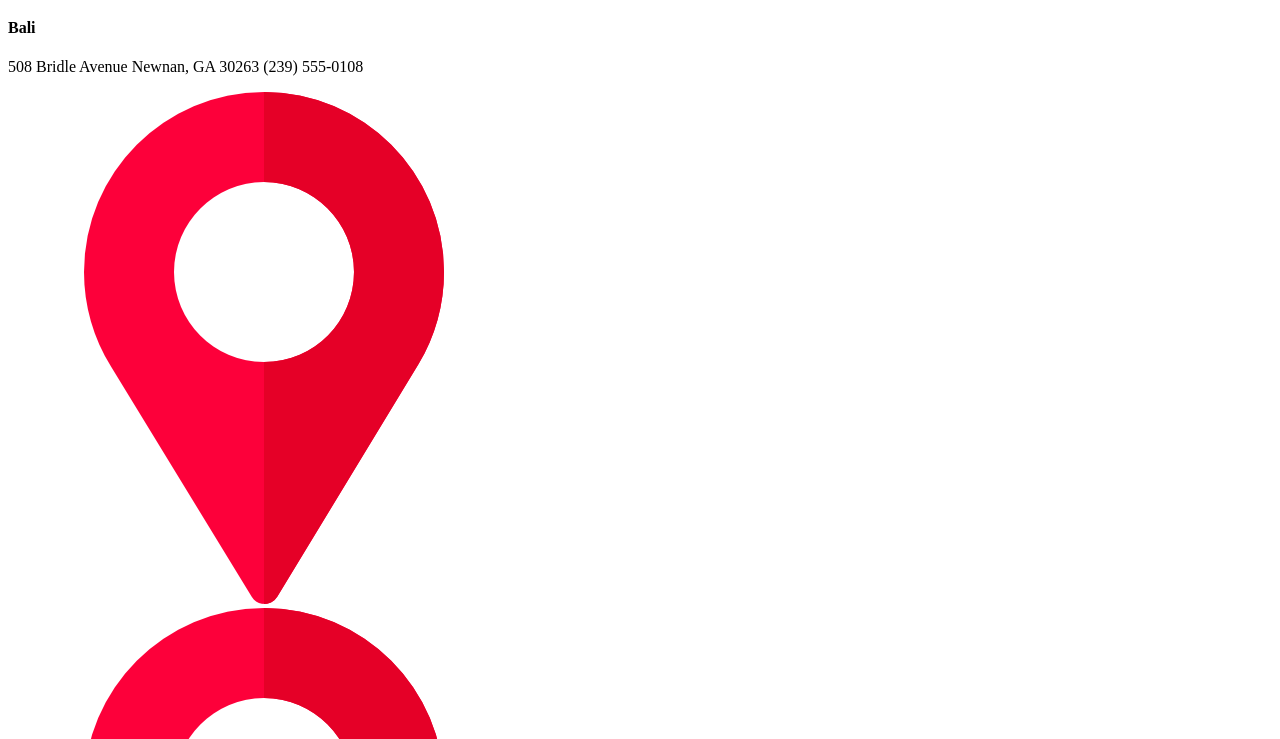
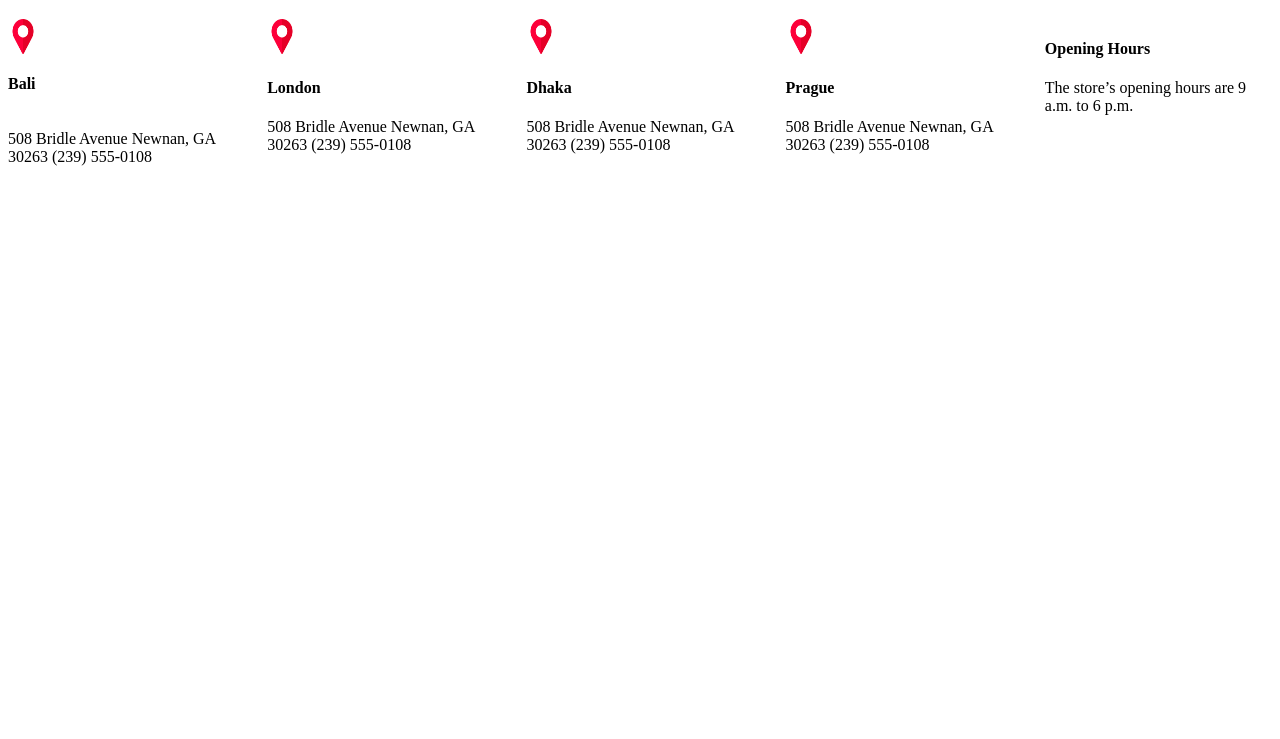
Before and after one commit to atikurahad/green-mart, a plain HTML site: page pages/Contact.html in a window 1280 px wide. Shown: the part 61-800 px from the top of the page. Drawn offline with Linux system fonts and the light colour scheme.

Commit message:
contact page is ready

```diff
--- a/pages/Contact.html
+++ b/pages/Contact.html
@@ -3,32 +3,35 @@
   <head>
     <meta charset="UTF-8" />
     <meta name="viewport" content="width=device-width, initial-scale=1.0" />
+    <link rel="stylesheet" href="../styles/Contact.css">
   </head>
   <body>
     <h1>Contact Us</h1>
 
-    <section class="grid">
-      <div>
+    <section class="container" >
+      <div class="contact">
+        <img height="35px" width="30px" src="../assets/locate.png" alt="">
         <h4>Bali</h4>
         <p>508 Bridle Avenue Newnan, GA 30263 (239) 555-0108</p>
       </div>
       <div>
-        <img src="../assets/locate.png" alt="lacation" />
-      </div>
-      <div>
-        <img src="../assets/locate.png" alt="lacation" />
-        <h4>Bali</h4>
+        <img  height="35px" width="30px" src="../assets/locate.png" alt="">
+        <h4>London</h4>
         <p>508 Bridle Avenue Newnan, GA 30263 (239) 555-0108</p>
       </div>
       <div>
-        <img src="../assets/locate.png" alt="lacation" />
-        <h4>Bali</h4>
+        <img  height="35px" width="30px" src="../assets/locate.png" alt="">
+        <h4>Dhaka</h4>
         <p>508 Bridle Avenue Newnan, GA 30263 (239) 555-0108</p>
       </div>
       <div>
-        <img src="../assets/locate.png" alt="lacation" />
-        <h4>Bali</h4>
+        <img  height="35px" width="30px" src="../assets/locate.png" alt="">
+        <h4>Prague</h4>
         <p>508 Bridle Avenue Newnan, GA 30263 (239) 555-0108</p>
+      </div>
+      <div>
+        <h4>Opening Hours</h4>
+        <p>The store’s opening hours are 9 a.m. to 6 p.m. </p>
       </div>
     </section>
   </body>
--- /dev/null
+++ b/styles/Contact.css
@@ -0,0 +1,9 @@
+.contact{
+    display: flex;
+    flex-direction: column;
+}
+.container{
+    display: grid;
+    gap: 2rem;
+    grid-template-columns:  1fr 1fr  1fr 1fr  1fr ;
+}
```
Also changed, not shown: index.html (+15 -5 lines), Style.css (added), styles/Faq.css (added), styles/Flash.css (added).
